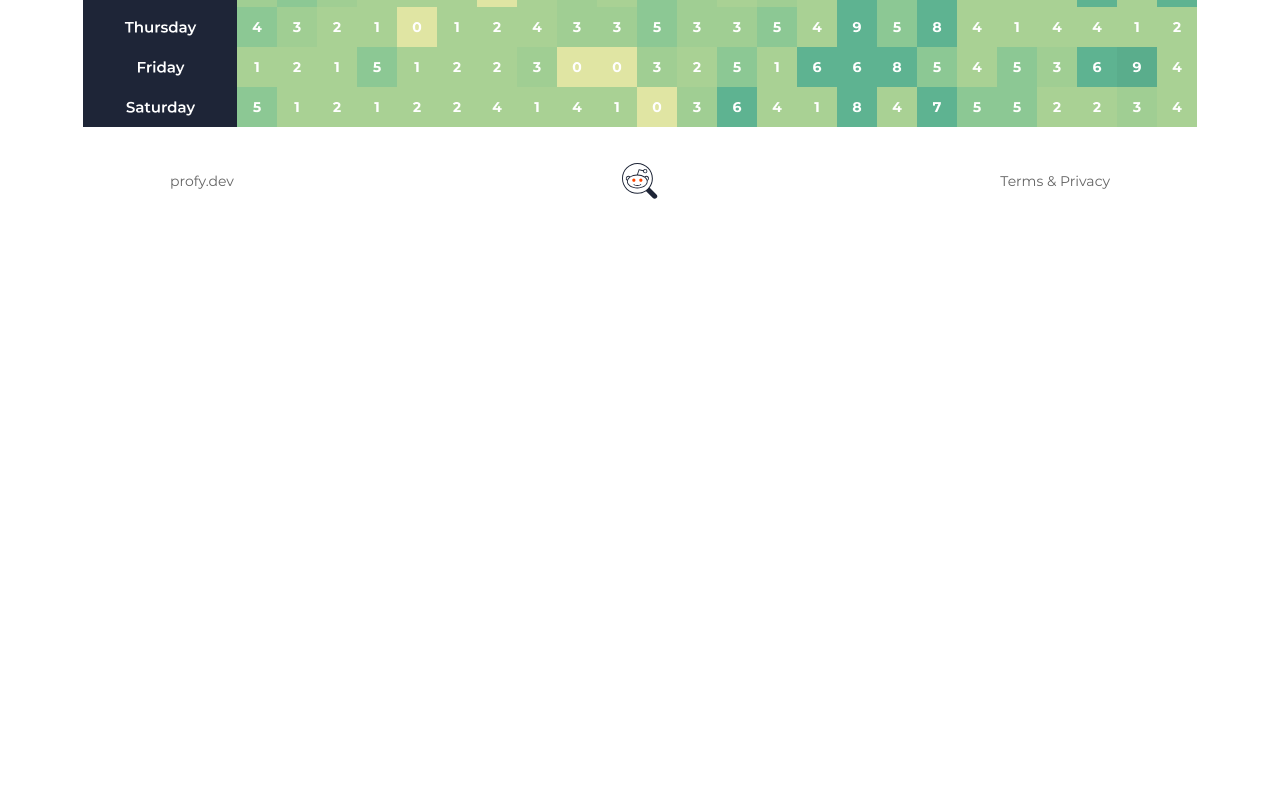
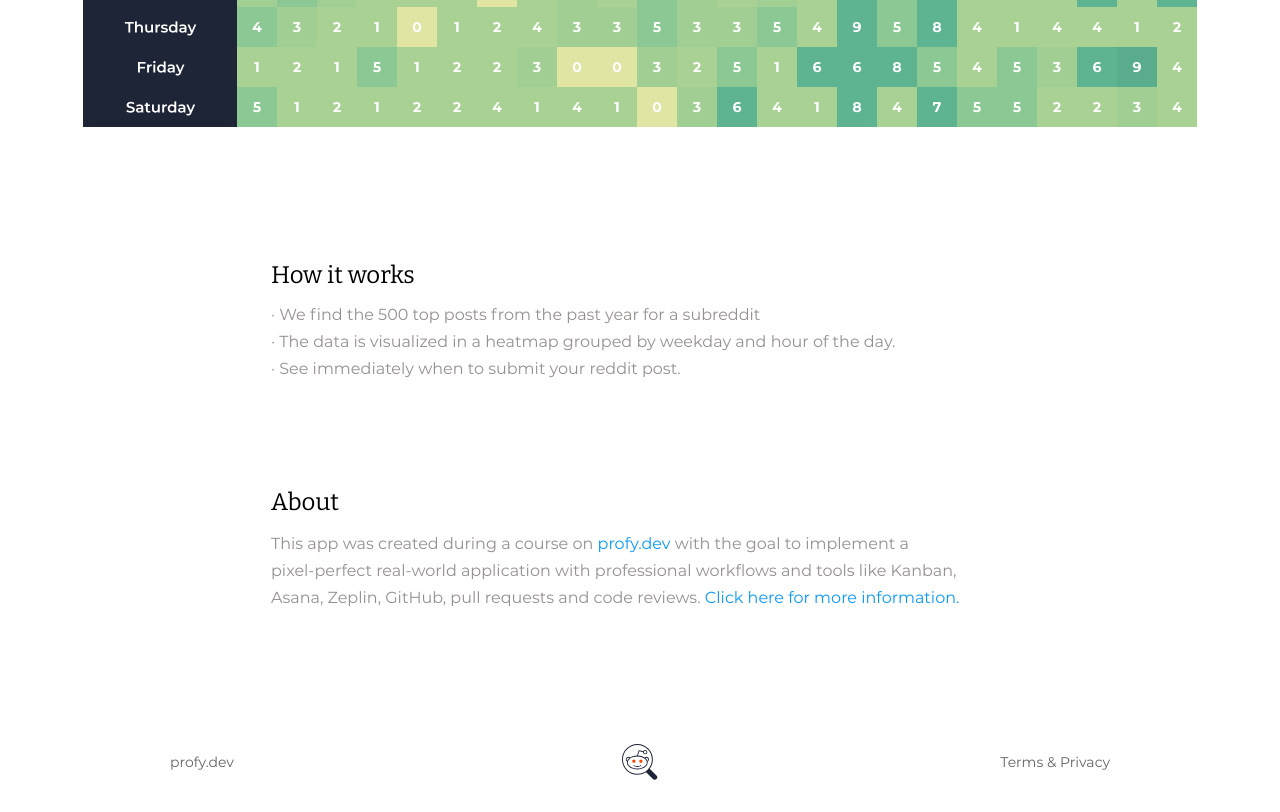
Before and after one commit to profydev/reddit-timer-jenny07007, a React (Create React App) app: page / in a window 1280 px wide. Shown: the part 600-1412 px from the top of the page. Before the commit the page ends 831 px from the top, so only its background shows below. Built offline with nearby package versions, Linux system fonts and the light colour scheme.

Commit message:
add info section

```diff
--- a/src/components/hero/hero.style.js
+++ b/src/components/hero/hero.style.js
@@ -30,6 +30,9 @@ const textBase = css`
 export const SubTitle = styled.p`
   ${textBase};
   line-height: 0.9;
+  @media(max-width: 738px) {
+    line-height: 1.7;
+  }
 `;
 
 export const Button = styled(Link)`
--- a/src/components/index.js
+++ b/src/components/index.js
@@ -2,3 +2,4 @@
 export { default as Header } from './header';
 export { default as Footer } from './footer';
 export { default as Hero } from './hero';
+export { default as Info } from './info';
--- /dev/null
+++ b/src/components/info/index.js
@@ -0,0 +1,44 @@
+import React from 'react';
+import {
+  Container, Row, Title, ListText, Text, Link, Box,
+} from './info.style';
+
+export default function Info() {
+  return (
+    <Container>
+      <Row>
+        <Box>
+          <Title>How it works</Title>
+          <ListText>
+            &#183; We find the 500 top posts from the past year for a subreddit
+          </ListText>
+          <ListText>
+            &#183; The data is visualized in a heatmap grouped by weekday and hour
+            of the day.
+          </ListText>
+          <ListText>
+            &#183; See immediately when to submit your reddit post.
+          </ListText>
+        </Box>
+
+        <Box>
+          <Title>About</Title>
+          {/* &#x2011; for non-breaking hyphen */}
+          <Text>
+            This app was created during a course on
+            {' '}
+            <Link href="https://profy.dev">profy.dev</Link>
+            {' '}
+            with the goal to implement a pixel&#x2011;perfect real-world application with
+            professional workflows and tools like Kanban, Asana, Zeplin, GitHub,
+            pull requests and code reviews.
+            <Link href="https://profy.dev/employers">
+              {' '}
+              Click here for more information.
+            </Link>
+          </Text>
+        </Box>
+      </Row>
+    </Container>
+  );
+}
--- /dev/null
+++ b/src/components/info/info.style.js
@@ -0,0 +1,61 @@
+import styled, { css } from 'styled-components/macro';
+
+export const Container = styled.section`
+  width: 100vw;
+  margin-bottom: 6.3rem;
+`;
+
+export const Row = styled.article`
+  max-width: 738px;
+  margin: 0 auto;
+
+  @media (max-width: 738px) {
+    width: 90%;
+  }
+`;
+
+export const Box = styled.div`
+  padding-top: 6.8rem;
+
+
+  &:nth-child(2) {
+    padding-top: 4.6rem;
+  }
+`;
+
+const TextBase = css`
+  color: ${({ theme }) => theme.color.lightGray};
+  font-weight: ${({ theme }) => theme.font.weight.normal};
+  font-family: ${({ theme }) => theme.font.family.default};
+`;
+
+export const Title = styled.h3`
+  ${TextBase};
+  font-size: ${({ theme }) => theme.font.size.h3};
+  font-family: ${({ theme }) => theme.font.family.headline};
+  color: ${({ theme }) => theme.color.black};
+`;
+
+export const ListText = styled.p`
+  ${TextBase};
+  margin-top: -4px;
+  line-height: 0.95;
+
+  @media (max-width: 738px) {
+    line-height: 1.7;
+  }
+`;
+
+export const Text = styled.p`
+  ${TextBase}
+  margin-top: -8px;
+  line-height: 1.7;
+`;
+
+export const Link = styled.a`
+  &:visited,
+  &:hover,
+  &:link {
+    color: ${({ theme }) => theme.color.blue};
+  }
+`;
--- a/src/global-styles.js
+++ b/src/global-styles.js
@@ -50,6 +50,8 @@ const GlobalStyles = createGlobalStyle`
     font-size: ${(props) => props.theme.font.size.default};
     -webkit-font-smoothing: antialiased;
     -moz-osx-font-smoothing: grayscale;
+    overflow-x: hidden;
+    line-height: 1;
   }
 
   h1 {
--- a/src/pages/homepage.js
+++ b/src/pages/homepage.js
@@ -1,10 +1,11 @@
 import React from 'react';
-import { Hero } from '../components';
+import { Hero, Info } from '../components';
 
 export default function Homepage() {
   return (
     <>
       <Hero />
+      <Info />
     </>
   );
 }
--- a/src/theme.js
+++ b/src/theme.js
@@ -5,6 +5,7 @@ const theme = {
     gray: '#636363',
     lightGray: '#93918F',
     yellow: '#FDB755',
+    blue: '#079afc',
   },
   font: {
     family: {
```
